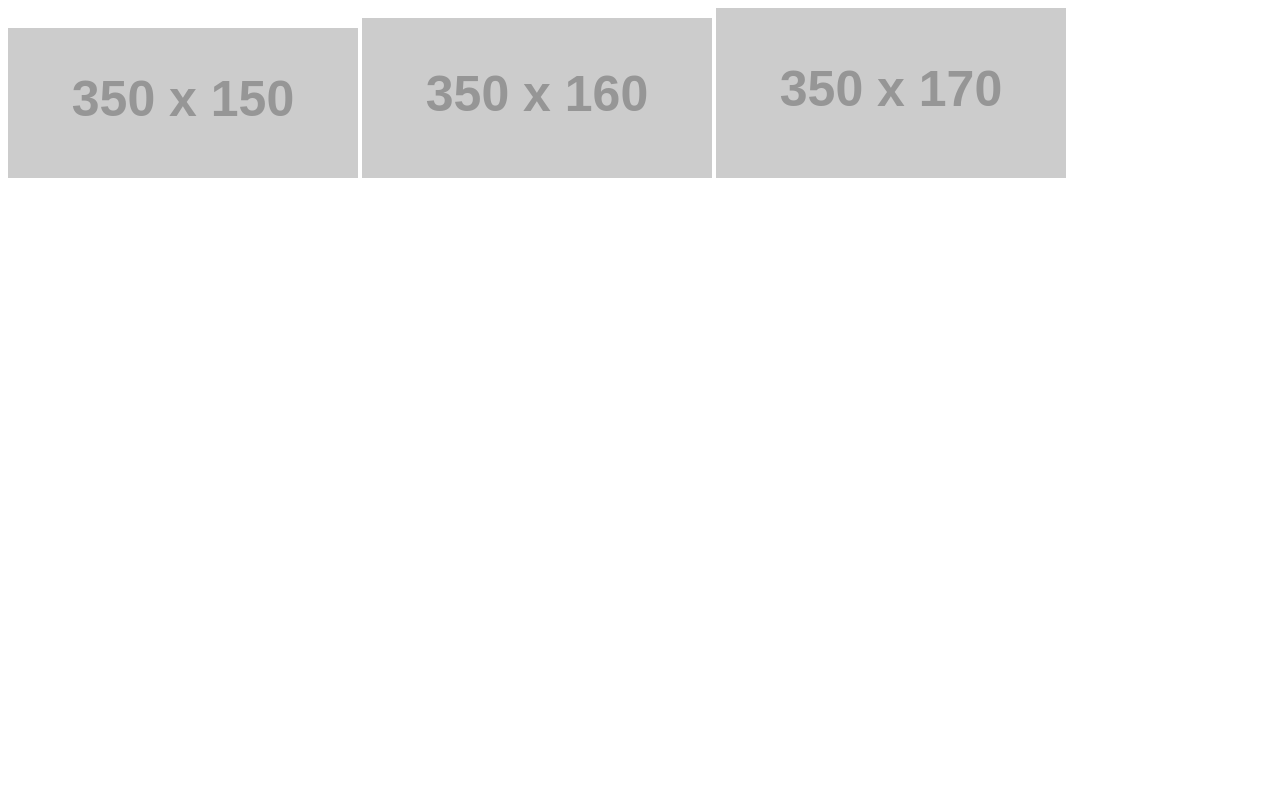
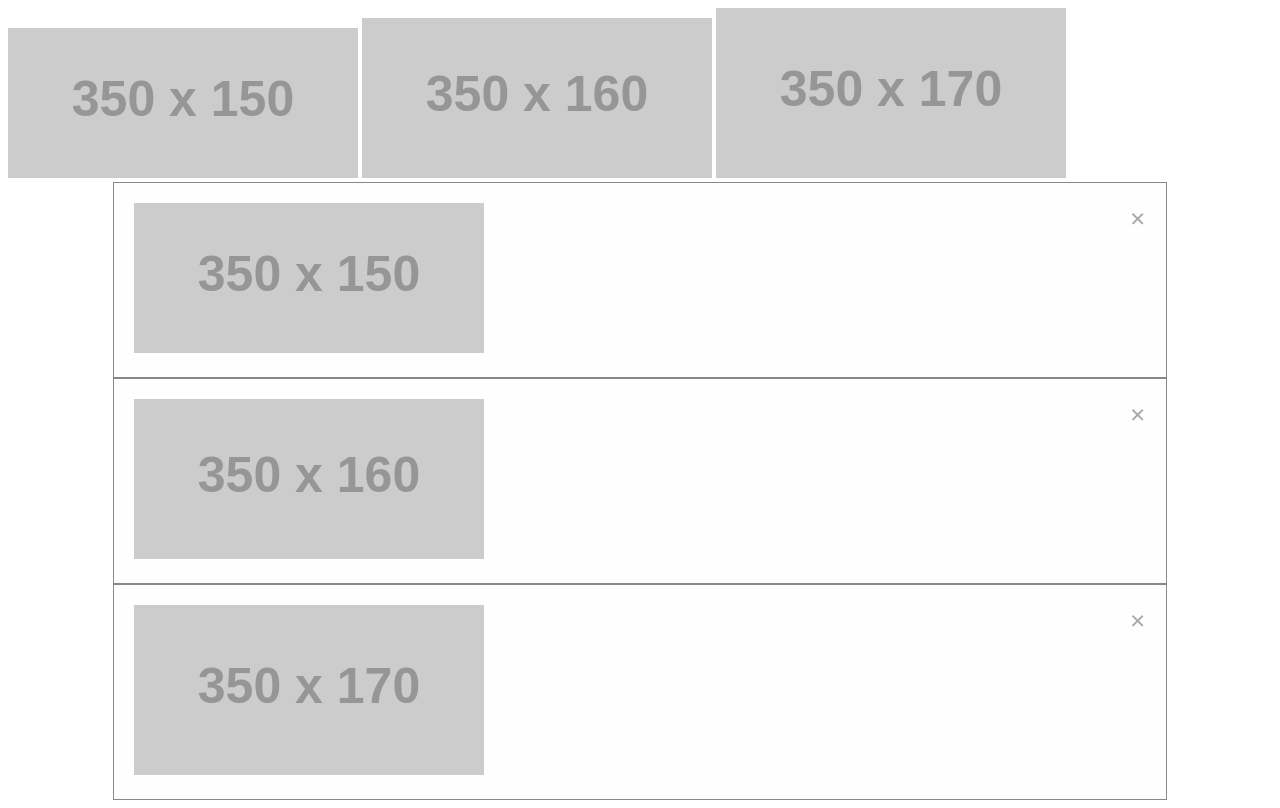
Before and after one commit to ssysm/image-viewer, a plain HTML site: page index.html in a window 1280 px wide. Drawn offline with Linux system fonts and the light colour scheme; placeholder pictures from the web are drawn by us.

Commit message:
fix compati.

```diff
--- a/viewer.css
+++ b/viewer.css
@@ -1,4 +1,4 @@
-.modal {
+.viewr-modal {
     display: none; /* Hidden by default */
     position: fixed; /* Stay in place */
     z-index: 1; /* Sit on top */
@@ -13,7 +13,7 @@
 }
 
 /* Modal Content */
-.modal-content {
+.viewer-modal-content {
     background-color: #fefefe;
     margin: auto;
     padding: 20px;
@@ -22,15 +22,15 @@
 }
 
 /* The Close Button */
-.close {
+.viewer-modal-close {
     color: #aaaaaa;
     float: right;
     font-size: 28px;
     font-weight: bold;
 }
 
-.close:hover,
-.close:focus {
+.viewer-modal-close:hover,
+.viewer-modal-close:focus {
     color: #000;
     text-decoration: none;
     cursor: pointer;
--- a/viewer.js
+++ b/viewer.js
@@ -5,10 +5,10 @@ for (var i = 0; i <= total_class -1; i++) {
 	console.log(i)
 	var image_src = document.getElementsByClassName('viewer-image')[i].getAttribute('src');
 	container.insertAdjacentHTML('beforeend',`
-		<div id="myModal" class="modal modal-main modal-number-${i}">
+		<div id="myModal" class="viewer-modal modal-main modal-number-${i}">
 		<!-- Modal content -->
-			<div class="modal-content">
-				<span class="close" onclick="onClose(${i})">&times;</span>
+			<div class="viewer-modal-content">
+				<span class="viewer-modal-close" onclick="onClose(${i})">&times;</span>
 				<img class='modal-image' src='${image_src}' >
 			</div>
 		</div>
```
